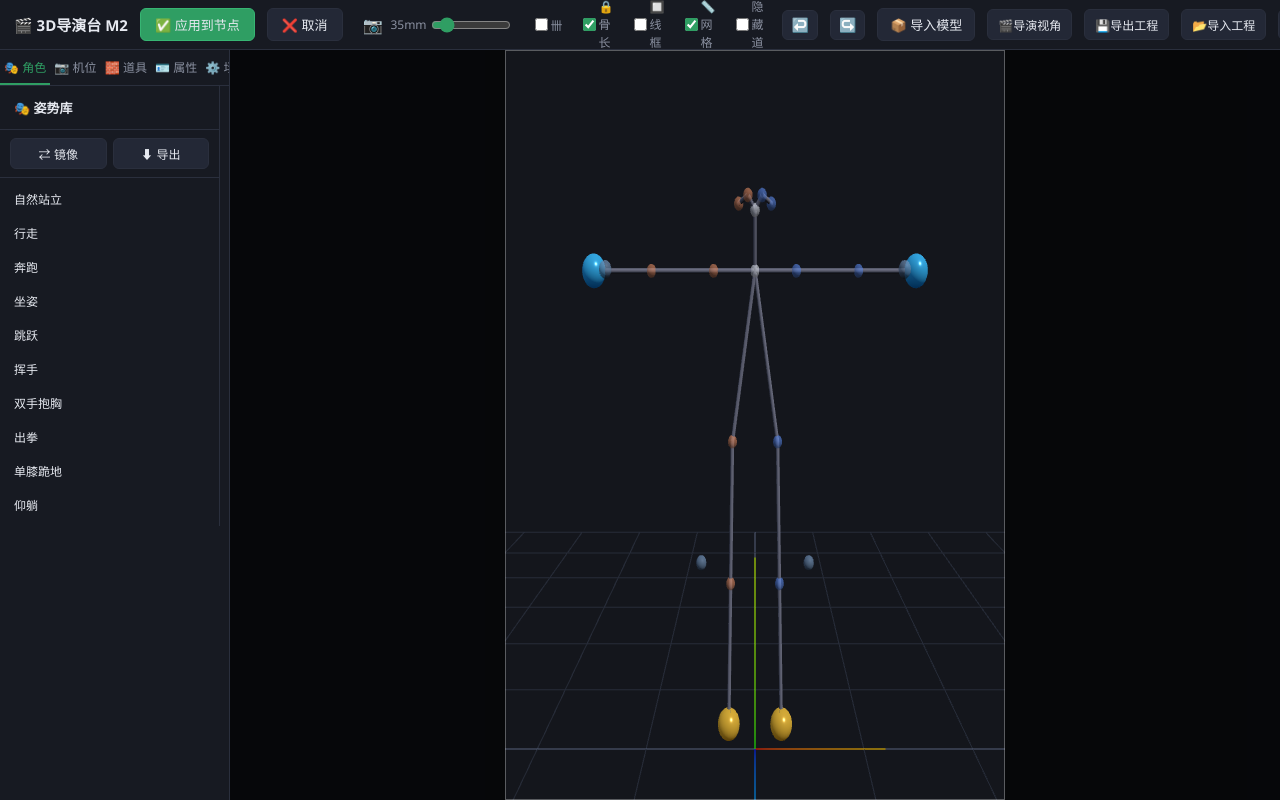
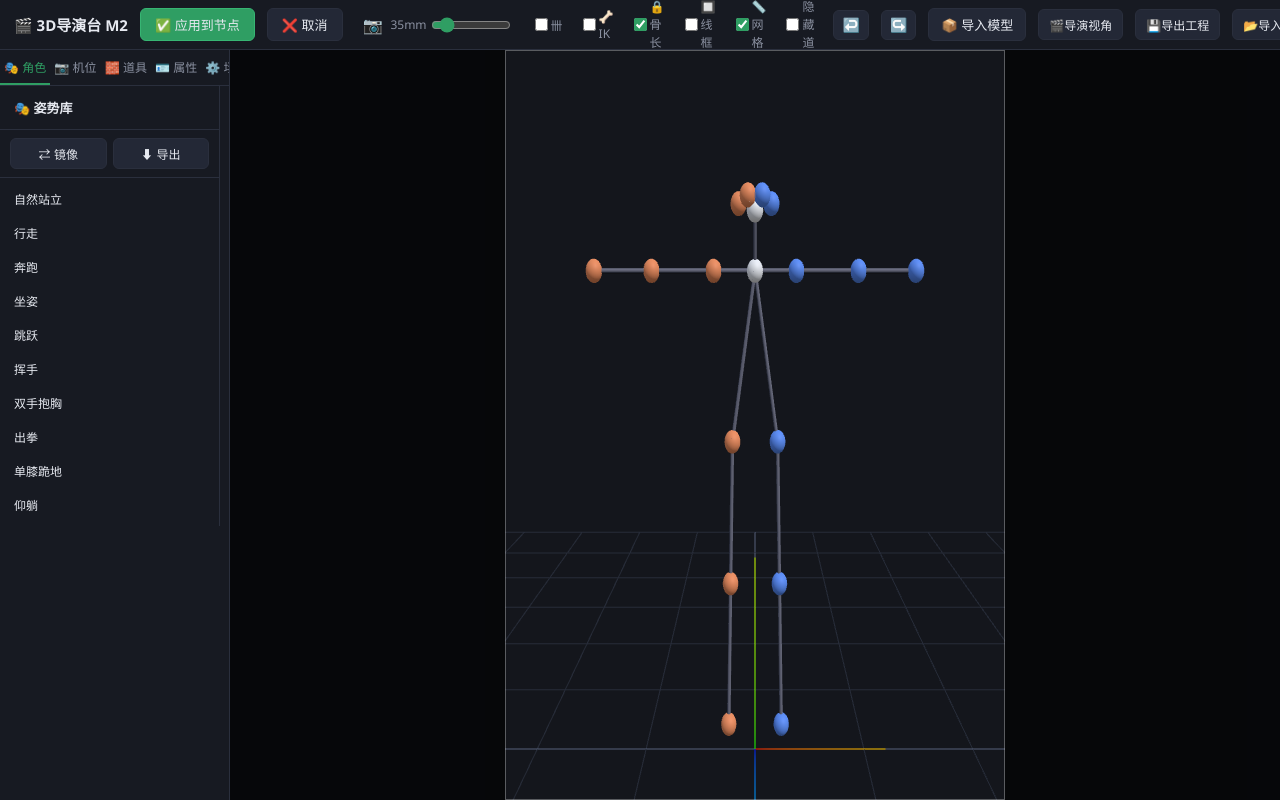
Before and after one commit to wuzhenyuu/comfyui-director-stage, a website built with Vite: page editor-src/index.html in a window 1280 px wide. Built offline with nearby package versions, Linux system fonts and the light colour scheme; animation ran at ten frames a second; files whose address does not match are found by name.

Commit message:
重构交互模型: FK默认(自由拖关节)+IK可选(勾选激活骨骼模式)+export管线加固+hint修正

```diff
--- a/editor-src/src/controls.js
+++ b/editor-src/src/controls.js
@@ -237,29 +237,27 @@ function ndcFromEvent(e, domElement) {
 
 /**
  * 收集所有可拾取对象
- * 在 IK 模式下仅 IK targets/poles 可拾取（关节球纯视觉）
- * 在 FK 模式下所有关节球可拾取（类似 M1）
+ * FK 模式（默认）：关节球可拖拽，类似 M1
+ * IK 模式（勾选）：仅 IK targets/poles 可拾取
  */
 function getPickableObjects() {
   const api = window.DS_FigureAPI;
   const char = api ? api.getActiveCharacter() : null;
   const objects = [];
 
-  // FK 模式开关（由 main.js 设置）
   const fkMode = window.__ds?.fkMode;
 
   if (char) {
     if (fkMode) {
-      // FK 模式：所有关节球可拖拽
-      objects.push(...char.jointSpheres);
-    } else {
-      // IK 模式：仅 IK targets 和 poles 可拾取，关节球纯视觉
+      // IK 模式：仅 IK targets 和 poles 可拾取
       for (const state of Object.values(char.ikState)) {
         objects.push(state.target, state.pole);
       }
+    } else {
+      // FK 模式（默认）：所有关节球可拖拽
+      objects.push(...char.jointSpheres);
     }
   } else if (window.__ds?.joints) {
-    // M1 降级
     objects.push(...window.__ds.joints);
   }
 
--- a/editor-src/src/figure.js
+++ b/editor-src/src/figure.js
@@ -363,8 +363,8 @@ function createJointSpheresForCharacter(colorHex) {
   const group = new THREE.Group();
   const meshes = [];
 
-  // M2 IK模式：关节球缩小到0.02（纯视觉指示器），IK targets变大到0.05（交互目标）
-  const jointGeo = new THREE.SphereGeometry(0.02, 24, 16);
+  // FK模式默认：标准大小关节球；IK模式下缩小半透明
+  const jointGeo = new THREE.SphereGeometry(0.035, 24, 16);
   for (let i = 0; i < 18; i++) {
     let col;
     if (RIGHT_JOINTS.has(i)) col = 0xff9966;
@@ -376,9 +376,7 @@ function createJointSpheresForCharacter(colorHex) {
       roughness: 0.5,
       metalness: 0.05,
       emissive: col,
-      emissiveIntensity: 0.08,
-      transparent: true,
-      opacity: 0.6,
+      emissiveIntensity: 0.15,
     });
     const mesh = new THREE.Mesh(jointGeo, mat);
     mesh.position.set(T_POSE[i][0], T_POSE[i][1], T_POSE[i][2]);
@@ -483,15 +481,27 @@ export function updateBones(joints, bones) {
   const char = charManager.active;
   if (!char) return;
 
-  // FK 模式：完全不运行 IK，允许自由拖拽关节（M1 兼容）
-  if (window.__ds?.fkMode) {
+  // FK 模式（默认）：不运行 IK，保持 M1 风格关节球交互
+  const fkMode = !window.__ds?.fkMode; // 默认不勾选=FK模式
+  if (fkMode) {
+    // 隐藏 IK 目标，显示完整关节球
+    for (const state of Object.values(char.ikState)) {
+      state.target.visible = false;
+      state.pole.visible = false;
+    }
+    char.jointSpheres.forEach(s => { s.material.transparent = false; s.material.opacity = 1; });
     updateBoneMeshesFromSpheres(char.jointSpheres, char.boneMeshes);
     return;
   }
 
-  // 关键修复：TransformControls 正在拖拽时，
-  // 仅运行 IK solve（让 IK target 拖动实时反馈），
-  // 但不同步骨骼→关节球（避免覆盖用户拖动）
+  // IK 模式：显示 target/pole，关节球变小半透明
+  for (const state of Object.values(char.ikState)) {
+    state.target.visible = true;
+    state.pole.visible = true;
+  }
+  char.jointSpheres.forEach(s => { s.material.transparent = true; s.material.opacity = 0.6; });
+
+  // TransformControls 拖拽中 → 仅运行 IK 不同步
   const tctrl = window.__ds?.__tctrl;
   if (tctrl && tctrl.dragging) {
     _runIKOnly(char);
--- a/editor-src/src/main.js
+++ b/editor-src/src/main.js
@@ -383,37 +383,20 @@ function injectTopbarControls() {
   lockLabel.appendChild(lockCheckbox);
   lockLabel.appendChild(document.createTextNode("🔒骨长"));
 
-  // ── FK 模式切换 ──
-  const fkLabel = document.createElement("label");
-  fkLabel.style.cssText = "display:flex;align-items:center;gap:3px;font-size:12px;color:#8a90a0;cursor:pointer;margin:0 4px;";
-  const fkCheckbox = document.createElement("input");
-  fkCheckbox.type = "checkbox";
-  fkCheckbox.style.cssText = "accent-color:#e67e22;";
-  fkCheckbox.addEventListener("change", () => {
-    window.__ds.fkMode = fkCheckbox.checked;
-    // FK模式下恢复关节球可见性
-    const api = window.DS_FigureAPI;
-    if (api) {
-      const char = api.getActiveCharacter();
-      if (char) {
-        char.jointSpheres.forEach((s, i) => {
-          s.material.opacity = fkCheckbox.checked ? 1.0 : 0.6;
-        });
-        // IK targets 仅在IK模式下可见
-        for (const state of Object.values(char.ikState)) {
-          state.target.visible = !fkCheckbox.checked;
-          state.pole.visible = !fkCheckbox.checked;
-        }
-      }
-    }
-    if (fkCheckbox.checked) {
-      // 切换到FK：pivot所有关节球到IK骨骼当前位置
-      if (api?.applySpheresToBones) api.applySpheresToBones();
-    }
-    showToast(fkCheckbox.checked ? "已切换到 FK 自由模式（可拖关节）" : "已切换到 IK 骨骼模式（拖手脚球）", false);
+  // ── IK 模式切换（默认关闭 = FK 自由拖关节）──
+  const ikLabel = document.createElement("label");
+  ikLabel.style.cssText = "display:flex;align-items:center;gap:3px;font-size:12px;color:#8a90a0;cursor:pointer;margin:0 4px;";
+  const ikCheckbox = document.createElement("input");
+  ikCheckbox.type = "checkbox";
+  ikCheckbox.checked = false;  // 默认 FK 模式
+  ikCheckbox.style.cssText = "accent-color:#2f9e63;";
+  ikCheckbox.addEventListener("change", () => {
+    window.__ds.fkMode = ikCheckbox.checked;
+    showToast(ikCheckbox.checked ? "🦴IK模式：拖手脚球摆姿势" : "🦴FK自由模式：直接拖关节", false);
+    updateStatus();
   });
-  fkLabel.appendChild(fkCheckbox);
-  fkLabel.appendChild(document.createTextNode("🦴FK"));
+  ikLabel.appendChild(ikCheckbox);
+  ikLabel.appendChild(document.createTextNode("🦴IK"));
 
   // ── M2 独有：线框模式 ──
   const wireLabel = document.createElement("label");
@@ -559,6 +542,7 @@ function injectTopbarControls() {
   afterBtn.insertAdjacentElement("afterend", gridLabel);
   afterBtn.insertAdjacentElement("afterend", wireLabel);
   afterBtn.insertAdjacentElement("afterend", lockLabel);
+  afterBtn.insertAdjacentElement("afterend", ikLabel);
   afterBtn.insertAdjacentElement("afterend", thirdsLabel);
   afterBtn.insertAdjacentElement("afterend", focalGroup);
 
@@ -568,7 +552,12 @@ function injectTopbarControls() {
   cameraSettings.bindUI(focalSlider, focalLabel, thirdsCheckbox);
 
   document.getElementById("hint").textContent =
-    "拖手脚球🟡🔵摆姿势 | 右键旋转 | 滚轮缩放 | 🦴FK=自由拖关节 | Ctrl+1~9切机位";
+    "左键选关节拖动 | 右键旋转视角 | 滚轮缩放 | 🦴IK=骨骼摆姿 | Ctrl+1~9切机位";
+
+  if (!window.DS_FigureAPI) {
+    document.getElementById("hint").textContent =
+      "左键选关节拖动 / 右键旋转视角 / 滚轮缩放";
+  }
 
   // 如果没有 DS_FigureAPI（M1兼容），不显示 IK 提示
   if (!window.DS_FigureAPI) {
```
Also changed, not shown: web/editor/index.html (+1 -1 lines), web/editor/assets/index-D1S6235q.js.
